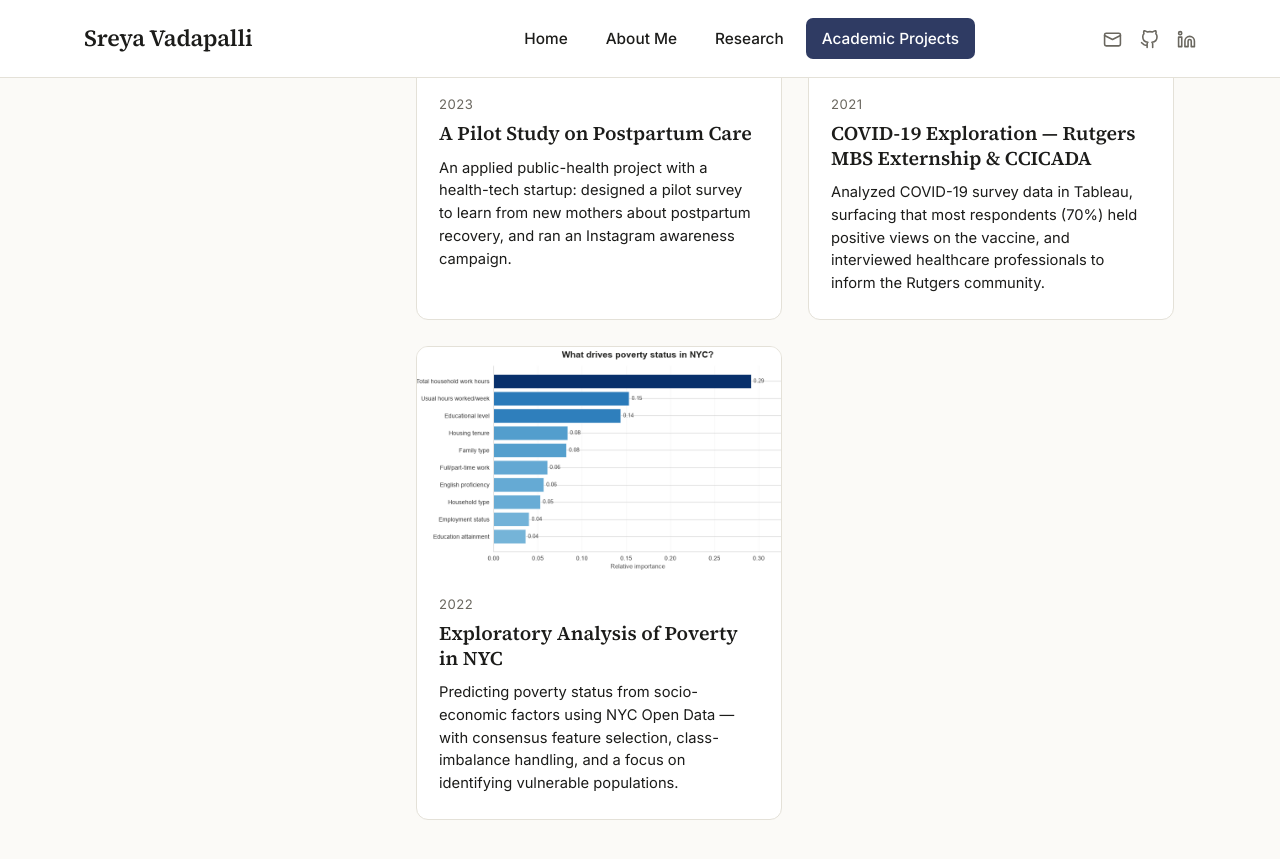
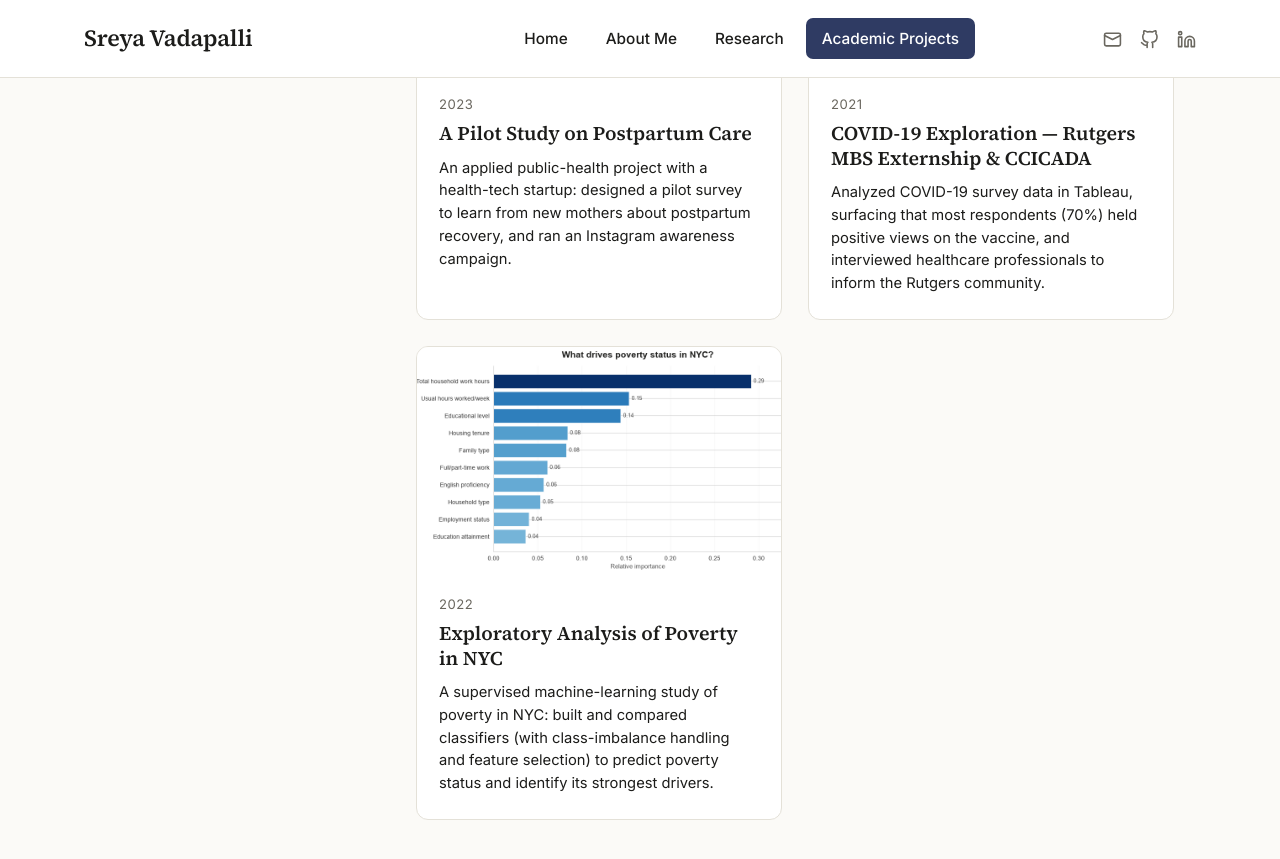
Before and after one commit to SreyaVadapalli/SreyaVadapalli.github.io, a Jekyll site: the page built from academic-projects.html, in a window 1280 px wide and 900 px high, scrolled down 867 px. Shown: the top 859 px of the window. Built offline with Jekyll 4.4.1, drawn with Linux system fonts in a browser that asks for light colours.

Commit message:
academic projects

```diff
--- a/academic-projects.html
+++ b/academic-projects.html
@@ -60,7 +60,7 @@ permalink: /academic-projects/
     <div class="proj-body">
       <div class="proj-year">2022</div>
       <h3 class="proj-title">Exploratory Analysis of Poverty in NYC</h3>
-      <p class="proj-desc">Predicting poverty status from socio-economic factors using NYC Open Data — with consensus feature selection, class-imbalance handling, and a focus on identifying vulnerable populations.</p>
+      <p class="proj-desc">A supervised machine-learning study of poverty in NYC: built and compared classifiers (with class-imbalance handling and feature selection) to predict poverty status and identify its strongest drivers.</p>
     </div>
   </a>
 
--- a/projects/poverty-nyc.html
+++ b/projects/poverty-nyc.html
@@ -23,7 +23,7 @@ permalink: /projects/poverty-nyc/
 <ul class="clean">
   <li>
     <div class="item-title">Feature selection</div>
-    <div class="item-meta">Features were chosen where two independent methods — correlation and mutual information — agreed, after stripping out IDs and leakage-prone columns. This left 10 features spanning work, education, household, and language.</div>
+    <div class="item-meta">Features were chosen using two methods — correlation and mutual information — agreed, after stripping out IDs and leakage-prone columns. This left 10 features spanning work, education, household, and language.</div>
   </li>
   <li>
     <div class="item-title">Class imbalance</div>
```
